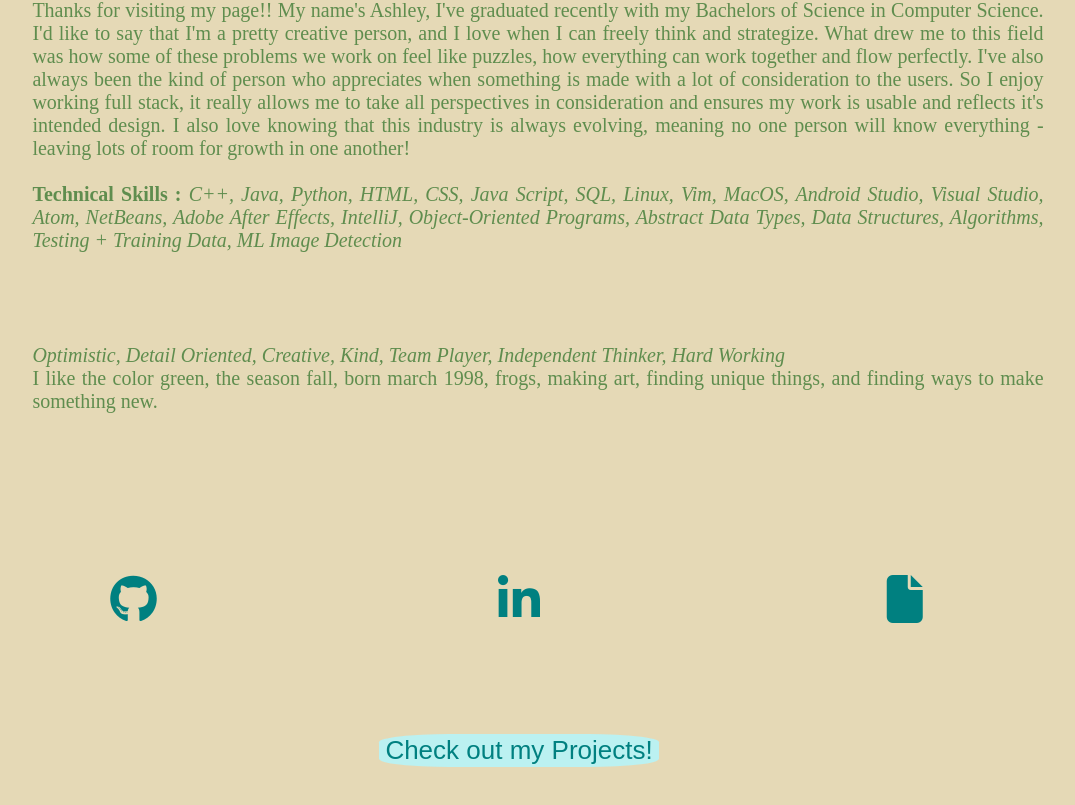
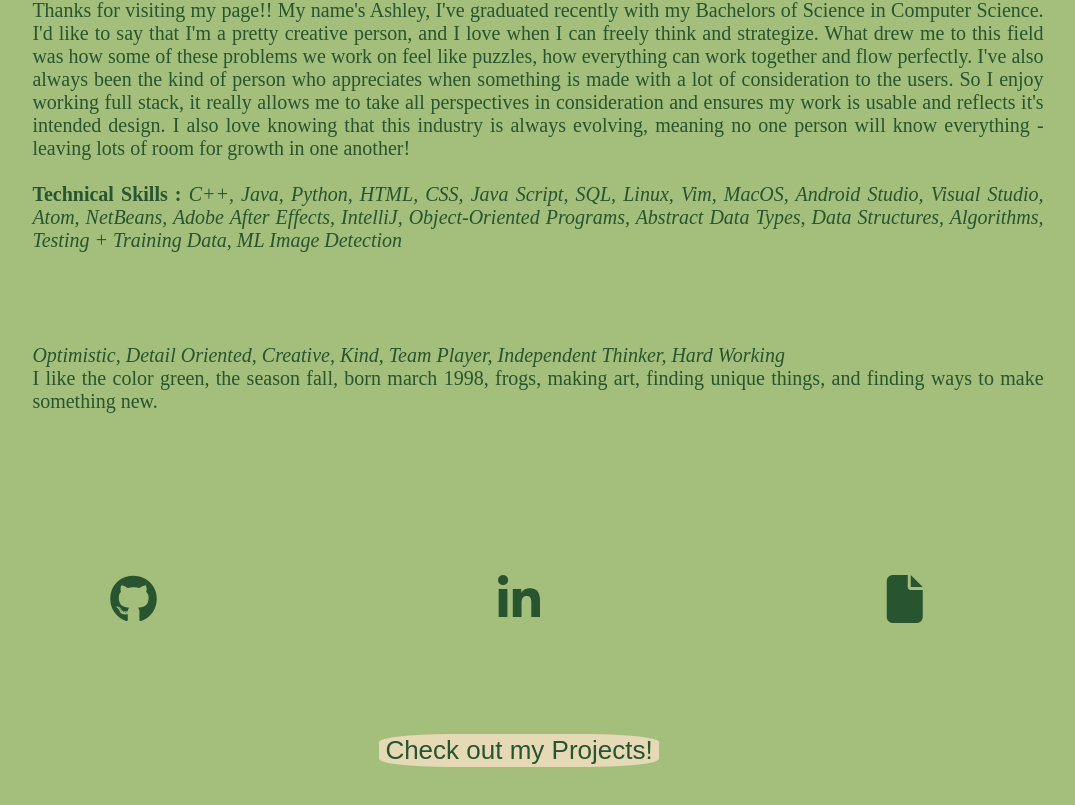
Before and after one commit to amaddix/amaddix.github.io, a plain HTML site: page src/index.html in a window 1280 px wide. Shown: the part 553-1358 px from the top of the page, without its empty margins (102-1177 px from the left). Drawn offline with Linux system fonts and the light colour scheme.

Commit message:
last thing

```diff
--- a/src/index.html
+++ b/src/index.html
@@ -37,14 +37,14 @@
 </head>
 
 
-<body style="background-color:#E5D9B6;">
+<body style="background-color:#A4BE7B;">
 <!--<img src="SelfImage.jpeg" alt="Image of me" style="float :left; max-width:30%; border-radius:25%; position:relative; top:1%; padding:5%;">
 -->
 
 <div id="textBox" style="position:center;">
 
 
-<p style="font-size:20px; position:relative; color:#5F8D4E; text-align:justify; padding-top:10%; padding-right:10%; padding-left:10%;">
+<p style="font-size:20px; position:relative; color:#285430; text-align:justify; padding-top:10%; padding-right:10%; padding-left:10%;">
 Thanks for visiting my page!! My name's Ashley, I've graduated recently with my Bachelors of Science in Computer Science.
 I'd like to say that I'm a pretty creative person, and I love when I can freely think and strategize. What drew me to this field was how
     some of these problems we work on feel like puzzles, how everything can work together and flow perfectly. I've also always been the kind of
@@ -69,17 +69,17 @@ I'd like to say that I'm a pretty creative person, and I love when I can freely
     <div id="links" style="display:grid; margin-top:10%; padding-left:4%;padding-right:7%; position:relative; text-align:center; grid-gap:2rem; grid-template-columns:repeat(1, 3fr) grid-template-rows:repeat(2, 50px);">
     <div id="box" style="display:grid; position:relative; text-align:center; grid-gap:2rem; grid-template-columns:repeat(3, 1fr); grid-template-rows:repeat(1, 50px);">
         <a class="github" href="https://github.com/amaddix" style="text-decoration:none;">
-        <i class="fa-brands fa-github fa-3x" style="color:#008080; padding:10%;"></i>
+        <i class="fa-brands fa-github fa-3x" style="color:#285430; padding:10%;"></i>
         </a>
         <a href="https://www.linkedin.com/in/ashley-maddix-a28643118/" style="text-decoration:none;">
-        <i class="fa-brands fa-linkedin-in fa-3x" style="color:#008080; padding:10%"></i>
+        <i class="fa-brands fa-linkedin-in fa-3x" style="color:#285430; padding:10%"></i>
         </a>
         <a href="Copy of CS Resume - 2023-2.pdf" style="text-decoration:none;">
-        <i class="fa-solid fa-file fa-3x" style="color:#008080; padding:10%;"></i>
+        <i class="fa-solid fa-file fa-3x" style="color:#285430; padding:10%;"></i>
         </a>
     </div>
         <a href="Projects.html" style="padding:10%;" >
-        <button type="button" style="border:none; border-radius:25%; position:relative; font-size:26px; background-color:#BBF1F1; color:#008080; text-align:center; ">Check out my Projects!</button>
+        <button type="button" style="border:none; border-radius:25%; position:relative; font-size:26px; background-color:#E5D9B6; color:#285430; text-align:center; ">Check out my Projects!</button>
         </a>
     </div>
 
```
